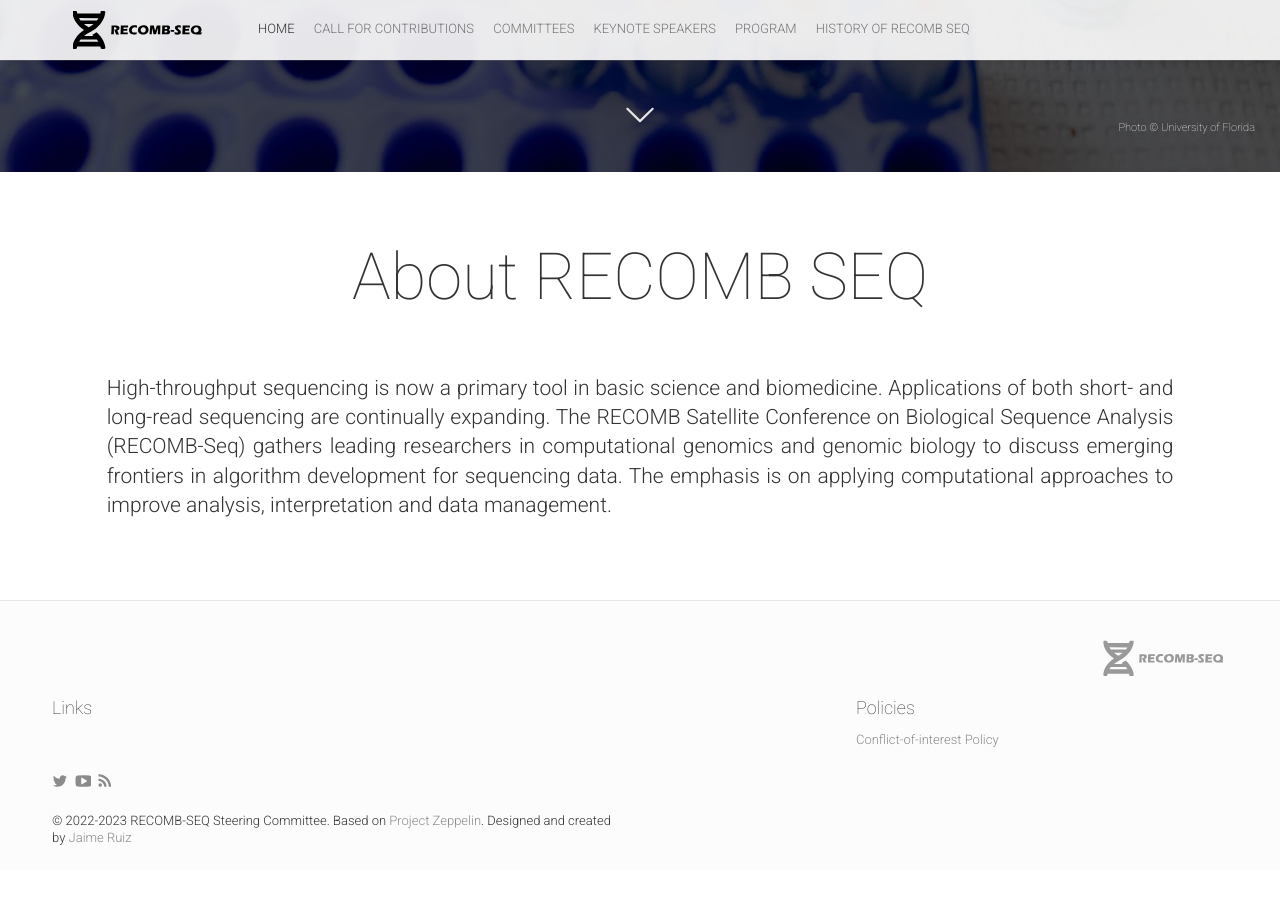
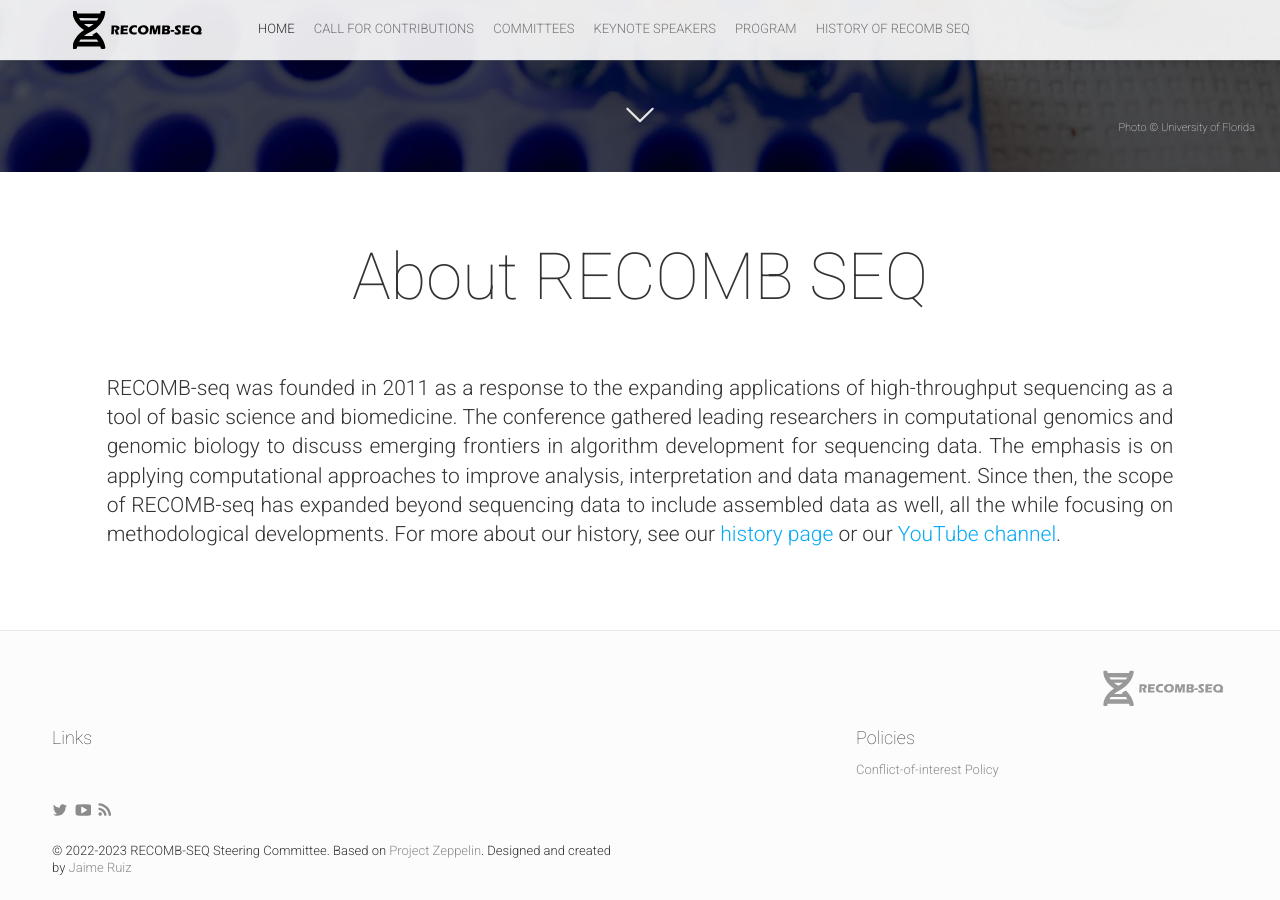
Before and after one commit to recomb-seq/recomb-seq.github.io, a Jekyll site: the page built from index.html, in a window 1280 px wide and 900 px high, scrolled down 728 px. Built offline with Jekyll 4.4.1, drawn with Linux system fonts in a browser that asks for light colours; nearby versions of some CDN libraries; comment, search, counter and statistics services are not loaded; before the commit the page ends 1598 px from its top, so only the background shows below that.

Commit message:
Update about.html

```diff
--- a/_includes/about.html
+++ b/_includes/about.html
@@ -4,11 +4,11 @@
         <div class="col-lg-10 col-lg-offset-1">
             <h3>{{ site.aboutTitle }}</h3>
             <div class="row about-details">
-                <p class="lead text-justify">High-throughput sequencing is now a primary tool in basic science and biomedicine.
-                Applications of both short- and long-read sequencing are continually expanding.
-                The RECOMB Satellite Conference on Biological Sequence Analysis (RECOMB-Seq) gathers
-                 leading researchers in computational genomics and genomic biology to discuss emerging
-                  frontiers in algorithm development for sequencing data. The emphasis is on applying computational approaches to improve analysis, interpretation and data management.</p>
+                <p class="lead text-justify">
+RECOMB-seq was founded in 2011 as a response to the expanding applications of high-throughput sequencing as a  tool of basic science and biomedicine.
+The conference gathered leading researchers in computational genomics and genomic biology to discuss emerging frontiers in algorithm development for sequencing data. The emphasis is on applying computational approaches to improve analysis, interpretation and data management.
+Since then, the scope of RECOMB-seq has expanded beyond sequencing data to include assembled data as well, all the while focusing on methodological developments.
+For more about our history, see our <a href="https://recomb-seq.github.io/history/">history page</a> or our <a href="https://www.youtube.com/channel/UCYdQZ9egzBoszApB4ksjE3g/playlists">YouTube channel</a>.
                 </p>
             {% if site.aboutBlock == nil %}
             <div class="row about-details">
```
